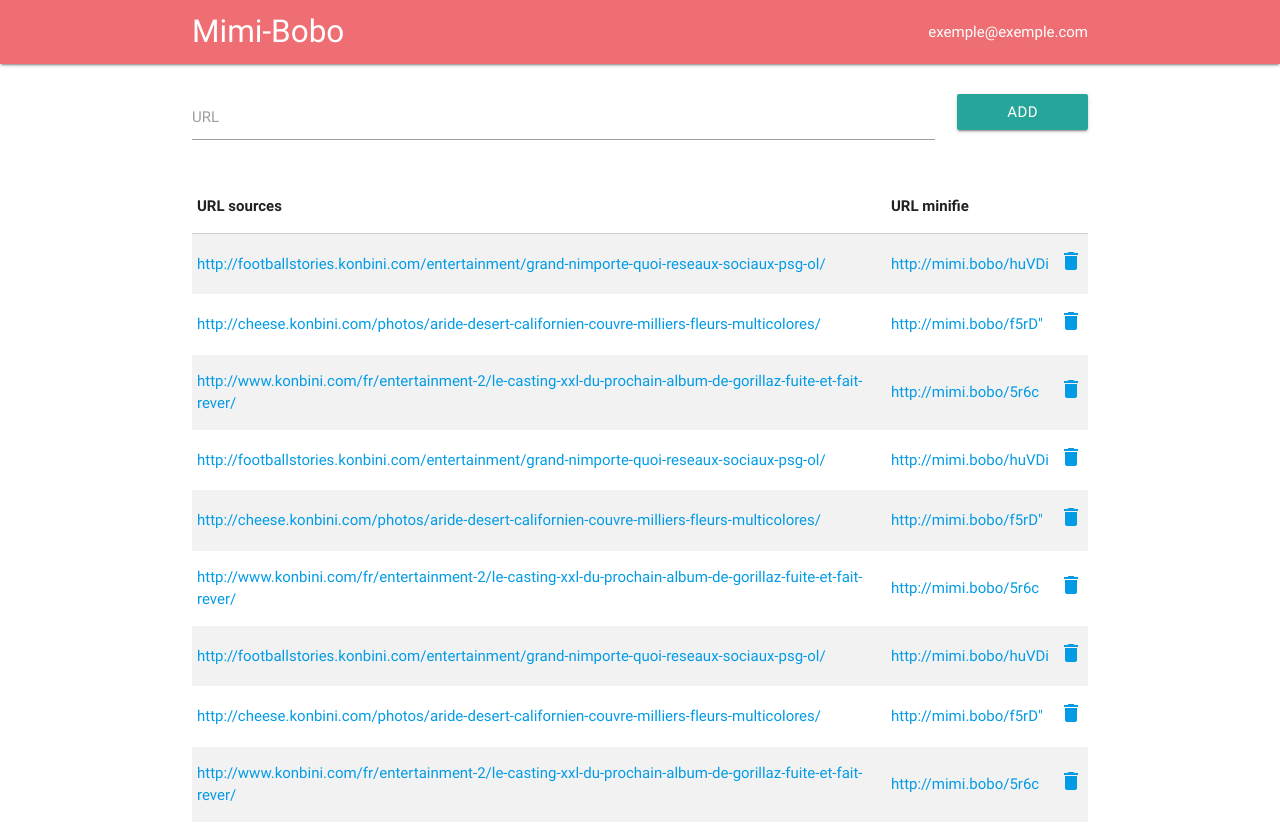
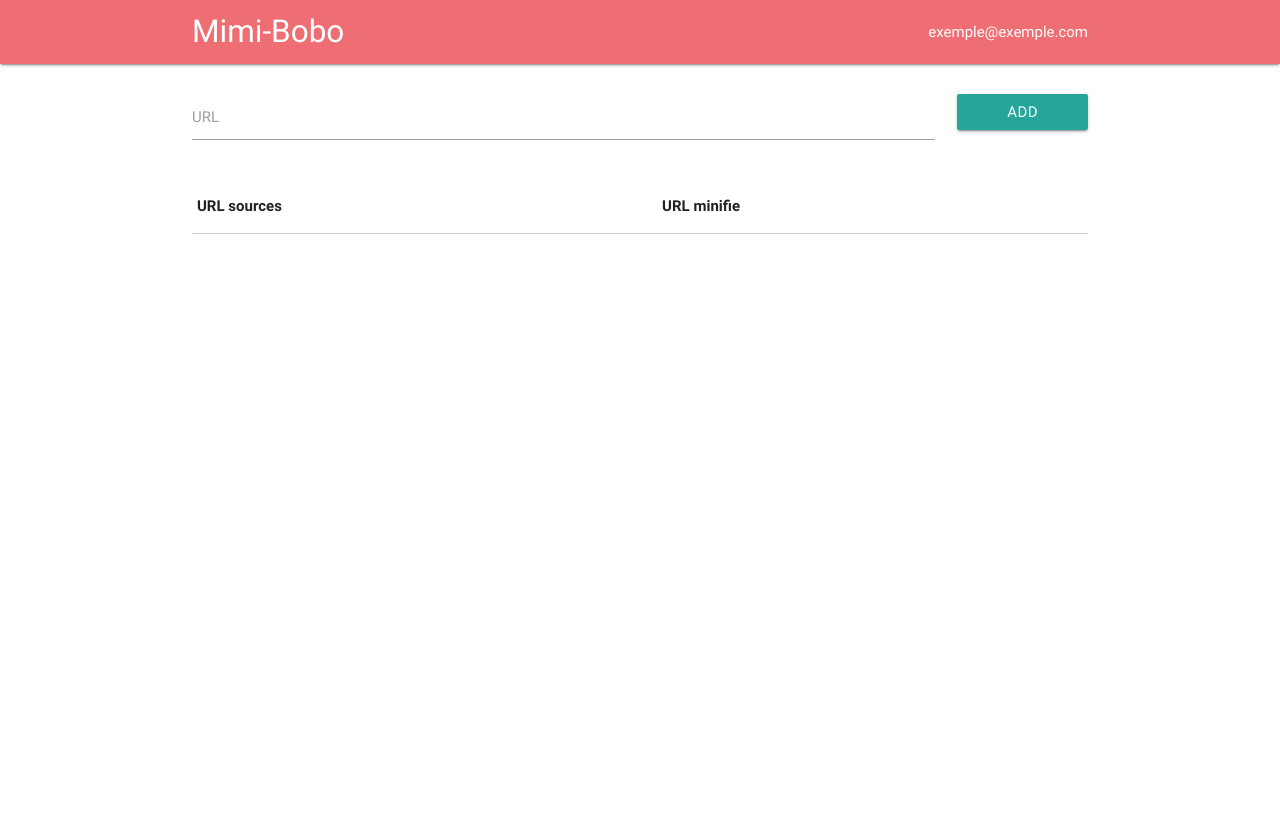
Before and after one commit to VincentCana/url-minifie, an Angular app: page /dashboard in a window 1280 px wide. After the commit the page ends 800 px from the top, so only its background shows below. Built offline with nearby package versions, Linux system fonts and the light colour scheme; sample sign-in values are in the browser's storage.

Commit message:
Dashboard: don't hardcode urls

```diff
--- a/src/app/dashboardList.component.html
+++ b/src/app/dashboardList.component.html
@@ -5,51 +5,10 @@
     <th data-field="minifie">URL minifie</th>
   </tr>
   </thead>
-
   <tbody>
-    <tr>
-      <td><a href="http://footballstories.konbini.com/entertainment/grand-nimporte-quoi-reseaux-sociaux-psg-ol/">http://footballstories.konbini.com/entertainment/grand-nimporte-quoi-reseaux-sociaux-psg-ol/</a></td>
-      <td><a href="http://mimi.bobo/huVDi">http://mimi.bobo/huVDi</a></td>
-      <td><a href="#!"><i class="material-icons">delete</i></a></td>
-    </tr>
-    <tr>
-      <td><a href="http://cheese.konbini.com/photos/aride-desert-californien-couvre-milliers-fleurs-multicolores/">http://cheese.konbini.com/photos/aride-desert-californien-couvre-milliers-fleurs-multicolores/</a></td>
-      <td><a href="http://mimi.bobo/f5rD">http://mimi.bobo/f5rD"</a></td>
-      <td><a href="#!"><i class="material-icons">delete</i></a></td>
-    </tr>
-    <tr>
-      <td><a href="http://www.konbini.com/fr/entertainment-2/le-casting-xxl-du-prochain-album-de-gorillaz-fuite-et-fait-rever/">http://www.konbini.com/fr/entertainment-2/le-casting-xxl-du-prochain-album-de-gorillaz-fuite-et-fait-rever/</a></td>
-      <td><a href="http://mimi.bobo/5r6c">http://mimi.bobo/5r6c</a></td>
-      <td><a href="#!"><i class="material-icons">delete</i></a></td>
-    </tr>
-    <tr>
-      <td><a href="http://footballstories.konbini.com/entertainment/grand-nimporte-quoi-reseaux-sociaux-psg-ol/">http://footballstories.konbini.com/entertainment/grand-nimporte-quoi-reseaux-sociaux-psg-ol/</a></td>
-      <td><a href="http://mimi.bobo/huVDi">http://mimi.bobo/huVDi</a></td>
-      <td><a href="#!"><i class="material-icons">delete</i></a></td>
-    </tr>
-    <tr>
-      <td><a href="http://cheese.konbini.com/photos/aride-desert-californien-couvre-milliers-fleurs-multicolores/">http://cheese.konbini.com/photos/aride-desert-californien-couvre-milliers-fleurs-multicolores/</a></td>
-      <td><a href="http://mimi.bobo/f5rD">http://mimi.bobo/f5rD"</a></td>
-      <td><a href="#!"><i class="material-icons">delete</i></a></td>
-    </tr>
-    <tr>
-      <td><a href="http://www.konbini.com/fr/entertainment-2/le-casting-xxl-du-prochain-album-de-gorillaz-fuite-et-fait-rever/">http://www.konbini.com/fr/entertainment-2/le-casting-xxl-du-prochain-album-de-gorillaz-fuite-et-fait-rever/</a></td>
-      <td><a href="http://mimi.bobo/5r6c">http://mimi.bobo/5r6c</a></td>
-      <td><a href="#!"><i class="material-icons">delete</i></a></td>
-    </tr>
-    <tr>
-      <td><a href="http://footballstories.konbini.com/entertainment/grand-nimporte-quoi-reseaux-sociaux-psg-ol/">http://footballstories.konbini.com/entertainment/grand-nimporte-quoi-reseaux-sociaux-psg-ol/</a></td>
-      <td><a href="http://mimi.bobo/huVDi">http://mimi.bobo/huVDi</a></td>
-      <td><a href="#!"><i class="material-icons">delete</i></a></td>
-    </tr>
-    <tr>
-      <td><a href="http://cheese.konbini.com/photos/aride-desert-californien-couvre-milliers-fleurs-multicolores/">http://cheese.konbini.com/photos/aride-desert-californien-couvre-milliers-fleurs-multicolores/</a></td>
-      <td><a href="http://mimi.bobo/f5rD">http://mimi.bobo/f5rD"</a></td>
-      <td><a href="#!"><i class="material-icons">delete</i></a></td>
-    </tr>
-    <tr>
-      <td><a href="http://www.konbini.com/fr/entertainment-2/le-casting-xxl-du-prochain-album-de-gorillaz-fuite-et-fait-rever/">http://www.konbini.com/fr/entertainment-2/le-casting-xxl-du-prochain-album-de-gorillaz-fuite-et-fait-rever/</a></td>
-      <td><a href="http://mimi.bobo/5r6c">http://mimi.bobo/5r6c</a></td>
+    <tr *ngFor="let url of urls">
+      <td>{{url.url}}</td>
+      <td>{{url.urlMinifie}}</td>
       <td><a href="#!"><i class="material-icons">delete</i></a></td>
     </tr>
   </tbody>
--- a/src/app/dashboardList.component.ts
+++ b/src/app/dashboardList.component.ts
@@ -5,4 +5,6 @@ import { Component } from '@angular/core';
   templateUrl: './dashboardList.component.html',
   styleUrls: ['./app.component.css']
 })
-export class DashboardListComponent {}
+export class DashboardListComponent {
+  urls = localStorage.getItem('urls') || [];
+}
```
